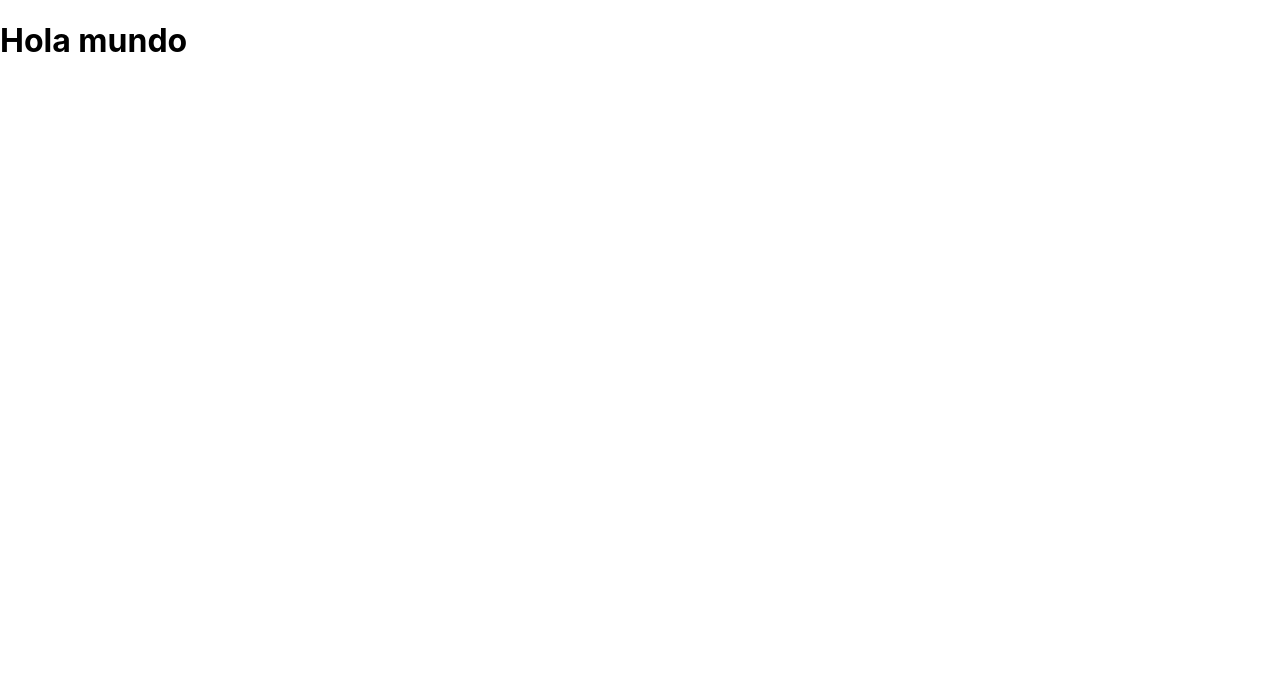
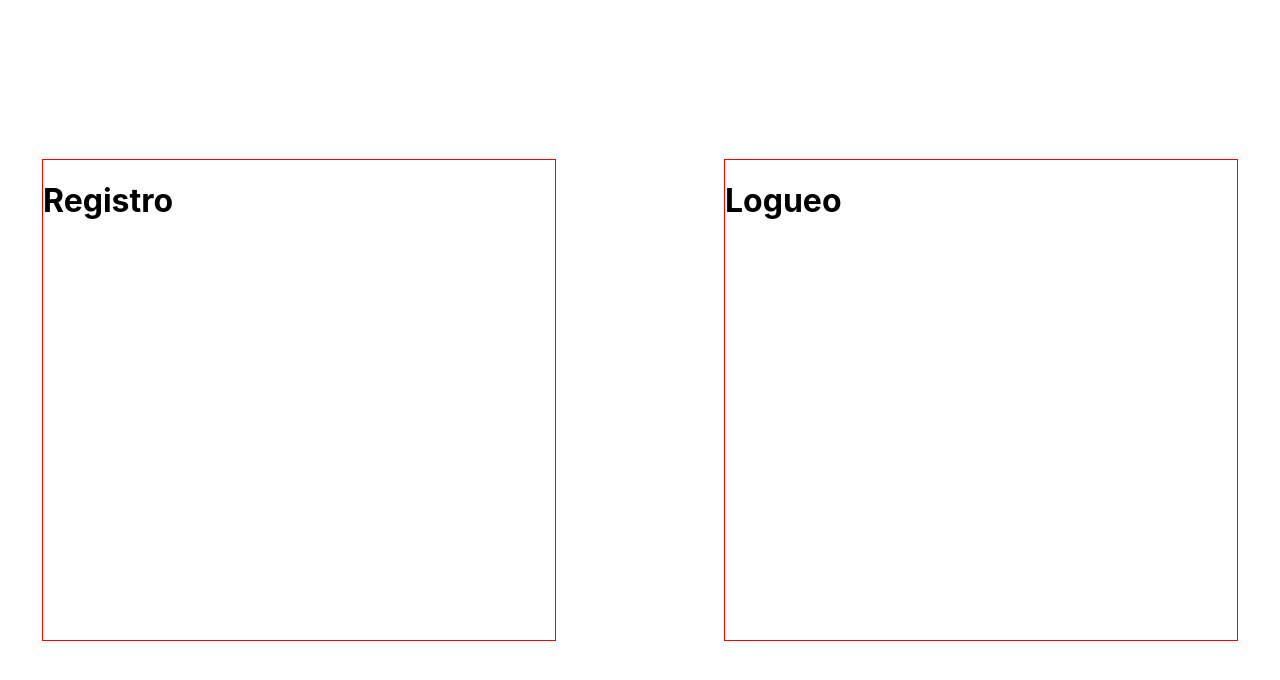
Before and after one commit to agusmailen/WeatherApp, a React (Create React App) app in the folder client/: page / in a window 1280 px wide. Shown: the top 680 px of the page. Built offline with nearby package versions, Linux system fonts and the light colour scheme.

Commit message:
initial Login & Register

```diff
--- a/client/public/index.html
+++ b/client/public/index.html
@@ -2,7 +2,7 @@
 <html lang="en">
   <head>
     <meta charset="utf-8" />
-    <link rel="icon" href="%PUBLIC_URL%/favicon.ico" />
+    <link rel="icon"  href="https://icons8.com/icon/101188/thermometer" />
     <meta name="viewport" content="width=device-width, initial-scale=1" />
     <meta name="theme-color" content="#000000" />
     <meta
@@ -24,7 +24,7 @@
       work correctly both with client-side routing and a non-root public URL.
       Learn how to configure a non-root public URL by running `npm run build`.
     -->
-    <title>React App</title>
+    <title>Weather App</title>
   </head>
   <body>
     <noscript>You need to enable JavaScript to run this app.</noscript>
--- /dev/null
+++ b/client/src/assets/styles/home.css
@@ -0,0 +1,17 @@
+body {
+	padding: 0;
+	margin: 0;
+}
+.container-home {
+	height: 100vh;
+	width: 100%;
+	display: flex;
+	align-items: center;
+	justify-content: space-around;
+}
+.container-form {
+	height: 60%;
+	width: 40%;
+	border: solid 1px red;
+	;
+}
--- a/client/src/components/Home.jsx
+++ b/client/src/components/Home.jsx
@@ -1,8 +1,19 @@
 import React from "react";
+import Login from './Login';
+import Register from './Register';
+import '../assets/styles/home.css';
 
 const Home = () => {
 	return (
-		<h1>Hola mundo</h1>
+		<div className="container-home">
+				<div className="container-form">
+					<Register />
+				</div>
+				<div className="line" />
+				<div className="container-form">
+					<Login />
+				</div>
+		</div>
 	);
 };
 
--- /dev/null
+++ b/client/src/components/Login.jsx
@@ -0,0 +1,9 @@
+import react from 'react';
+
+const Login = () => {
+	return (
+		<h1>Logueo</h1>
+	);
+};
+
+export default Login;
--- /dev/null
+++ b/client/src/components/Register.jsx
@@ -0,0 +1,9 @@
+import react from 'react';
+
+const Register = () => {
+	return (
+		<h1>Registro</h1>
+	);
+};
+
+export default Register;
```
